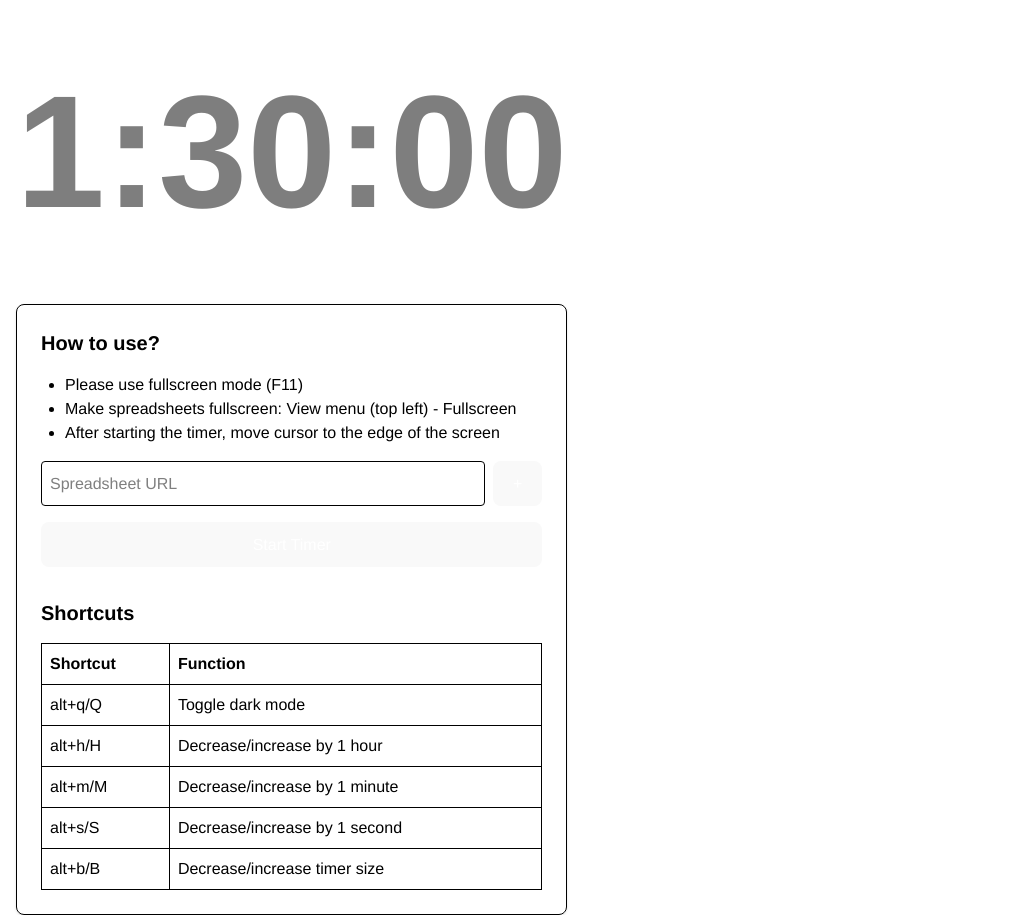
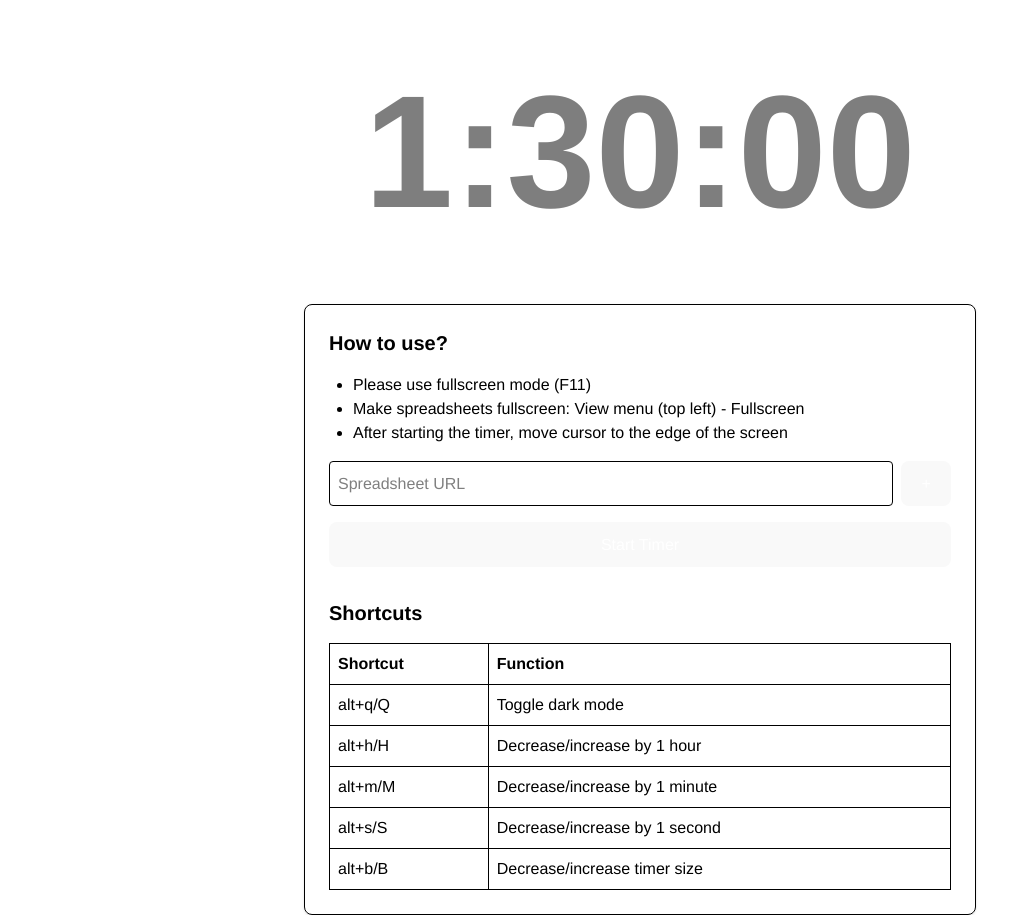
Before and after one commit to fraknoiadam/minimalist-timer-react, a React (Vite) app: page / in a window 1280 px wide. Shown: the whole page, without its empty margins (0-1023 px from the left). Built offline with nearby package versions, Linux system fonts and the light colour scheme.

Commit message:
fix w-screen

```diff
--- a/src/App.tsx
+++ b/src/App.tsx
@@ -144,7 +144,7 @@ const CountdownTimer = () => {
 
   return (
     <div
-      className={`min-h-screen ${darkMode ? 'bg-gray-900 text-white' : 'bg-white text-black'}`}
+      className={`min-h-screen w-screen ${darkMode ? 'bg-gray-900 text-white' : 'bg-white text-black'}`}
       style={{ fontFamily: '"Helvetica Neue", Helvetica, Arial, sans-serif' }}
     >
       {/* Settings Menu */}
@@ -224,7 +224,7 @@ const CountdownTimer = () => {
         )}
       </div>
 
-      <div className="container mx-auto px-4">
+      <div className="w-screen">
         {/* Timer Display */}
         <div
           className={`text-center py-8 cursor-pointer ${isPaused ? 'opacity-50' : ''}`}
@@ -334,12 +334,13 @@ const CountdownTimer = () => {
 
         {/* Spreadsheet iframes */}
         {!showForm && links[0] && (
-          <div className="relative w-full h-screen">
+          <div className="fixed inset-0 w-screen h-screen">
             {links.map((link, index) => (
               <div
                 key={index}
-                className={`absolute inset-0 transition-opacity duration-500 ${index === currentSheet ? 'opacity-100' : 'opacity-0'
-                  }`}
+                className={`absolute inset-0 transition-opacity duration-500 ${
+                  index === currentSheet ? 'opacity-100' : 'opacity-0'
+                }`}
               >
                 <iframe
                   src={link}
```
